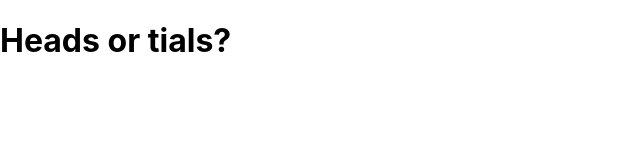
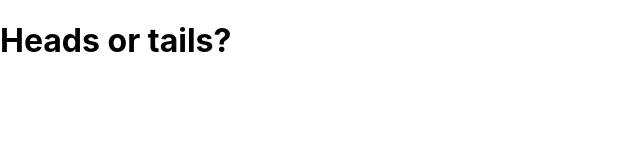
Before and after one commit to cass-io/coinflipper, a React (Create React App) app: page / in a window 1280 px wide. Shown: the top 160 px of the page, without its empty margins (0-640 px from the left). Built offline with nearby package versions, Linux system fonts and the light colour scheme.

Commit message:
modified:   src/App.js

```diff
--- a/src/App.js
+++ b/src/App.js
@@ -4,7 +4,7 @@ import './App.css';
 function App() {
   return (
     <div>
-      <h1>Heads or tials?</h1>
+      <h1>Heads or tails?</h1>
 
     </div>
   );
```
